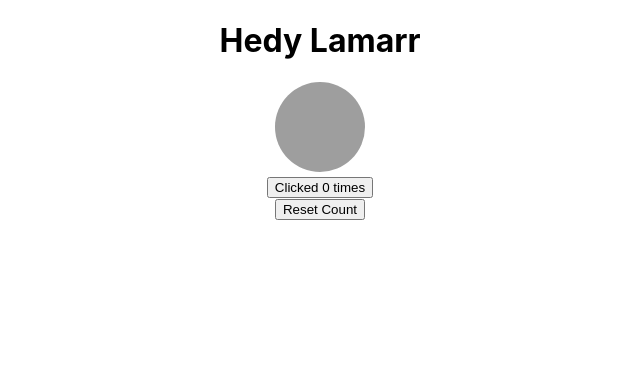
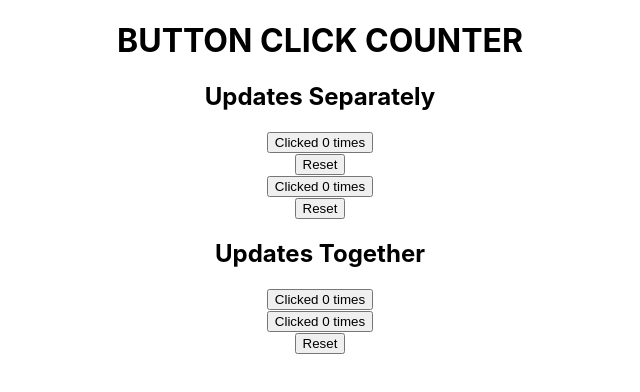
Before and after one commit to iamAkuma/react-learn, a React (Create React App) app: page / in a window 1280 px wide. Shown: the top 392 px of the page, without its empty margins (320-960 px from the left). Built offline with nearby package versions, Linux system fonts and the light colour scheme; grey boxes are pictures that could not be loaded.

Commit message:
Count clicker, together and separately, with a reset button

```diff
--- a/src/App.js
+++ b/src/App.js
@@ -1,13 +1,19 @@
 import React from 'react'
 import Button from './components/Button'
 import ClickCounter from './components/ClickCounter'
+import TogetherCounter from './components/TogetherCounter'
 
 const App = () => {
   return (
     <>
       <div>
-      <Button/>
-      <ClickCounter/>
+      <h1>
+        BUTTON CLICK COUNTER
+      </h1>
+        <h2>Updates Separately</h2>
+        <ClickCounter />
+        <ClickCounter />
+        <TogetherCounter />
       </div>
     </>
   )
--- a/src/components/ClickCounter.js
+++ b/src/components/ClickCounter.js
@@ -11,16 +11,19 @@ const ClickCounter = () => {
       setCount(count === 0)
     }
   return (
+    <>
     <div>
       <button onClick={handleClick}>
-        Clicked {count} times
+        Clicked {count === 0 ? '0' : count} times
       </button>
-      <div>
-        <button onClick={handleReset}>
-          Reset Count
-        </button>
-      </div>
     </div>
+    <div>
+      <button onClick={handleReset}>
+        Reset
+      </button>
+    </div>
+    </>
+
 
   )
 }
--- /dev/null
+++ b/src/components/TogetherCounter.js
@@ -0,0 +1,34 @@
+import React, { useState } from 'react'
+
+const TogetherCounter = () => {
+    const [count, setCount] = useState(0)
+
+    function handlesClick(){
+        setCount(count + 1)
+    }
+    function handleReset(){
+        setCount(count === 0)
+      }
+  return (
+    <>
+    <div>
+      <h2>
+        Updates Together
+      </h2>
+      <button count={count} onClick={handlesClick}>
+        Clicked {count} times
+      </button>
+      <br></br>
+      <button count={count} onClick={handlesClick}>
+        Clicked {count} times
+      </button>
+      <br></br>
+      <button onClick={handleReset}>
+        Reset
+      </button>
+    </div>
+    </>
+  )
+}
+
+export default TogetherCounter
```
